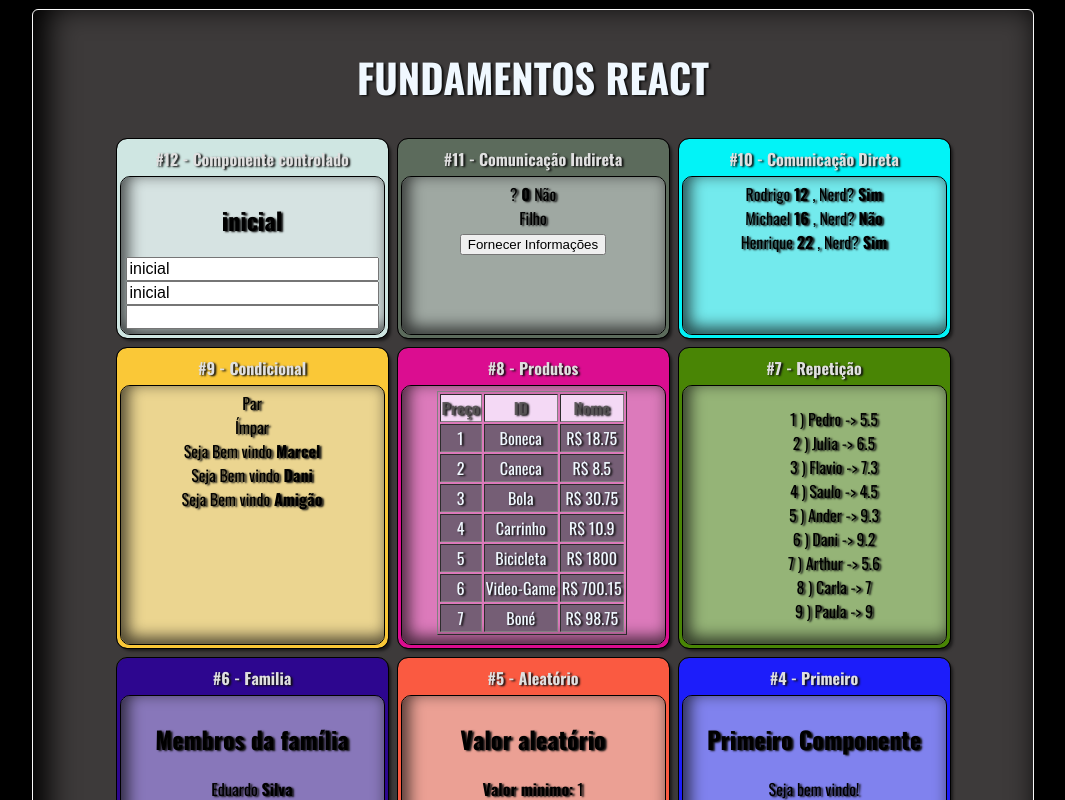
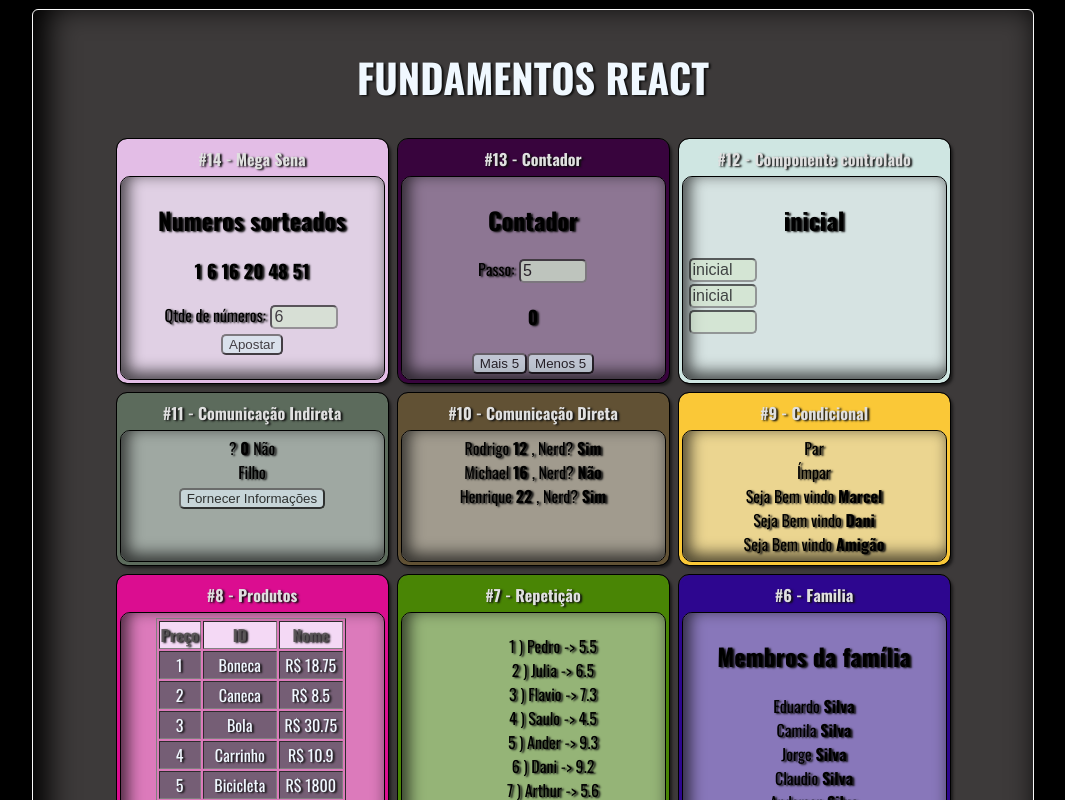
Before and after one commit to dfernan6/Curso-e-codigos-em-praticas, a React (Create React App) app in the folder react-redux/fundamentos-react/: page / in a window 1280 px wide. Shown: the top 800 px of the page, without its empty margins (107-1172 px from the left). Built offline with nearby package versions, Linux system fonts and the light colour scheme.

Commit message:
Encerrando fundamentos React

```diff
--- a/react-redux/fundamentos-react/src/App.css
+++ b/react-redux/fundamentos-react/src/App.css
@@ -7,3 +7,18 @@
     margin: auto;
     justify-content: center;
 }
+
+ input {
+    font-size: 1rem;
+    background-color: #D4E6CF;
+    margin: 1px;
+    border-radius: 5px;
+    opacity: 0.7;
+    width: 60px;
+}
+
+button {
+    background-color: #D8E9F0;
+    border-radius: 5px;
+    opacity: 0.7;
+}
--- a/react-redux/fundamentos-react/src/App.jsx
+++ b/react-redux/fundamentos-react/src/App.jsx
@@ -15,19 +15,28 @@ import UsuárioInfo from "./components/repetição/UsuárioInfo";
 import DiretaPai from "./components/comunicação/DiretaPai";
 import IndiretaPai from "./components/comunicação/IndiretaPai";
 import Input from "./components/formulario/Input";
+import Contador from "./components/contador/Contador";
+import Mega from "./components/mega/Mega";
 
 export default function App(){
   return (
 <div className="App">
 <h1>FUNDAMENTOS REACT</h1>
  <div className="Cards">
+ <Card titulo="#14 - Mega Sena" color="#E3BDE6">
+  <Mega />
+  </Card>
+ <Card titulo="#13 - Contador" color="#38043D">
+  <Contador numeroInicial={''}>
+  </ Contador>
+  </Card>
  <Card titulo="#12 - Componente controlado" color="#CFE6E2">
   <Input/>
   </Card>
  <Card titulo="#11 - Comunicação Indireta" color="#5C6B5C">
   <IndiretaPai/>
   </Card>
-  <Card titulo="#10 - Comunicação Direta" color="#02F3F7">
+  <Card titulo="#10 - Comunicação Direta" color="#615134">
   <DiretaPai/>
   </Card>
   <Card titulo="#9 - Condicional" color="#FAC837">
--- /dev/null
+++ b/react-redux/fundamentos-react/src/components/contador/Botoes.jsx
@@ -0,0 +1,14 @@
+import React from 'react'
+
+export default (props) => {
+    return (
+        <div>
+            <button onClick={props.incrementar}>
+                Mais {props.passo}
+            </button>
+            <button onClick={props.decrementar}>
+                Menos {props.passo}
+            </button>
+        </div>
+    )
+}
--- /dev/null
+++ b/react-redux/fundamentos-react/src/components/contador/Contador.jsx
@@ -0,0 +1,41 @@
+import React from "react";
+import Display from "./Display";
+import Botoes from "./Botoes";
+import PassoForm from "./PassoForm";
+
+export default class Contador extends React.Component {
+
+    state = {
+        numero: this.props.numeroInicial || 0,
+        passo: this.props.numeroInicial || 5,
+    }
+
+    inc = () => {
+        this.setState({
+            numero: this.state.numero + this.state.passo
+        });
+    }
+
+    dec = () => {
+        this.setState({
+            numero: this.state.numero - this.state.passo
+        });
+    }
+
+    setPasso = (novoPasso) => {
+        this.setState({
+            passo: novoPasso,
+        })
+    }
+
+    render() {
+        return (
+            <div>
+                <h2>Contador</h2>
+                <PassoForm passo={this.state.passo} setPasso={this.setPasso} />
+                <Display numero={this.state.numero} />
+                <Botoes incrementar={this.inc} decrementar={this.dec} passo={this.state.passo}/>
+            </div>
+        )
+    }
+}
--- /dev/null
+++ b/react-redux/fundamentos-react/src/components/contador/Display.jsx
@@ -0,0 +1,7 @@
+import React from 'react'
+
+export default props => {
+    return (
+        <h3>{props.numero}</h3>
+    )
+}
--- /dev/null
+++ b/react-redux/fundamentos-react/src/components/contador/PassoForm.jsx
@@ -0,0 +1,15 @@
+import React from 'react'
+
+export default (props) => {
+    return (
+    <div>
+        <laber htmlFor='passoInput'>Passo: </laber>
+        <input
+        id="passoInput"
+        type="number"
+        value={props.passo}
+        onChange={e => props.setPasso(+e.target.value)}
+        />
+    </div>
+    )
+}
--- a/react-redux/fundamentos-react/src/components/formulario/Input.jsx
+++ b/react-redux/fundamentos-react/src/components/formulario/Input.jsx
@@ -1,5 +1,4 @@
 import React, { useState } from "react";
-import "./input.css";
 
 export default (props) => {
 
--- a/react-redux/fundamentos-react/src/components/formulario/input.css
+++ /dev/null
@@ -1,3 +0,0 @@
-.Input input {
-    font-size: 1rem;
-}
--- /dev/null
+++ b/react-redux/fundamentos-react/src/components/mega/Mega.jsx
@@ -0,0 +1,41 @@
+import React, { useState } from "react"
+
+export default props => {
+    function gerarNumeroNaoContido(min, max, array) {
+        const aleatorio = parseInt(Math.random() * (max - min)) + min
+        return array.includes(aleatorio) ?
+         gerarNumeroNaoContido(min, max, array) :
+         aleatorio
+
+    }
+
+    function gerarNumeros(qtde) {
+        const numeros = Array(qtde)
+        .fill(0)
+        .reduce((nums) => {
+            const novoNumero = gerarNumeroNaoContido(1, 60, nums)
+            return [...nums, novoNumero]
+        }, [])
+        .sort((n1, n2) => n1 - n2)
+
+        return numeros
+    }
+    const [qtde, setQtde] = useState(props.qtde || 6)
+    const numerosIniciais = gerarNumeros(qtde)
+    const [numeros, setNumeros] = useState(numerosIniciais)
+
+    return (
+        <div>
+            <h2>Numeros sorteados</h2>
+            <h3>{numeros.join(' ')}</h3>
+            <div>
+                <label>Qtde de números: </label>
+                <input type="number" value={qtde}
+                onChange={e => setQtde(+e.target.value)} />
+            </div>
+            <button onClick={_ => setNumeros(gerarNumeros(qtde))}>
+                Apostar
+            </button>
+        </div>
+    )
+}
```
